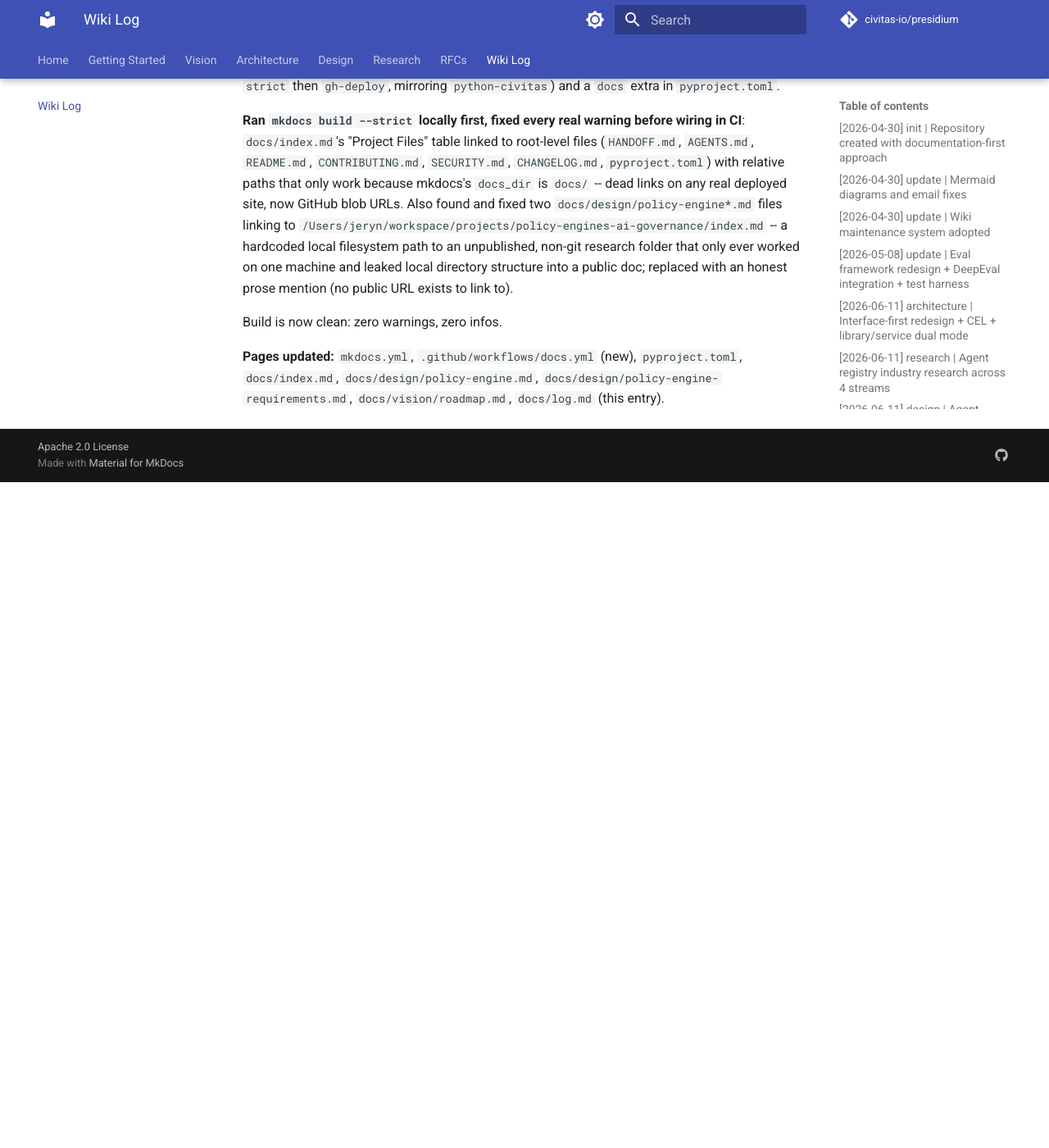
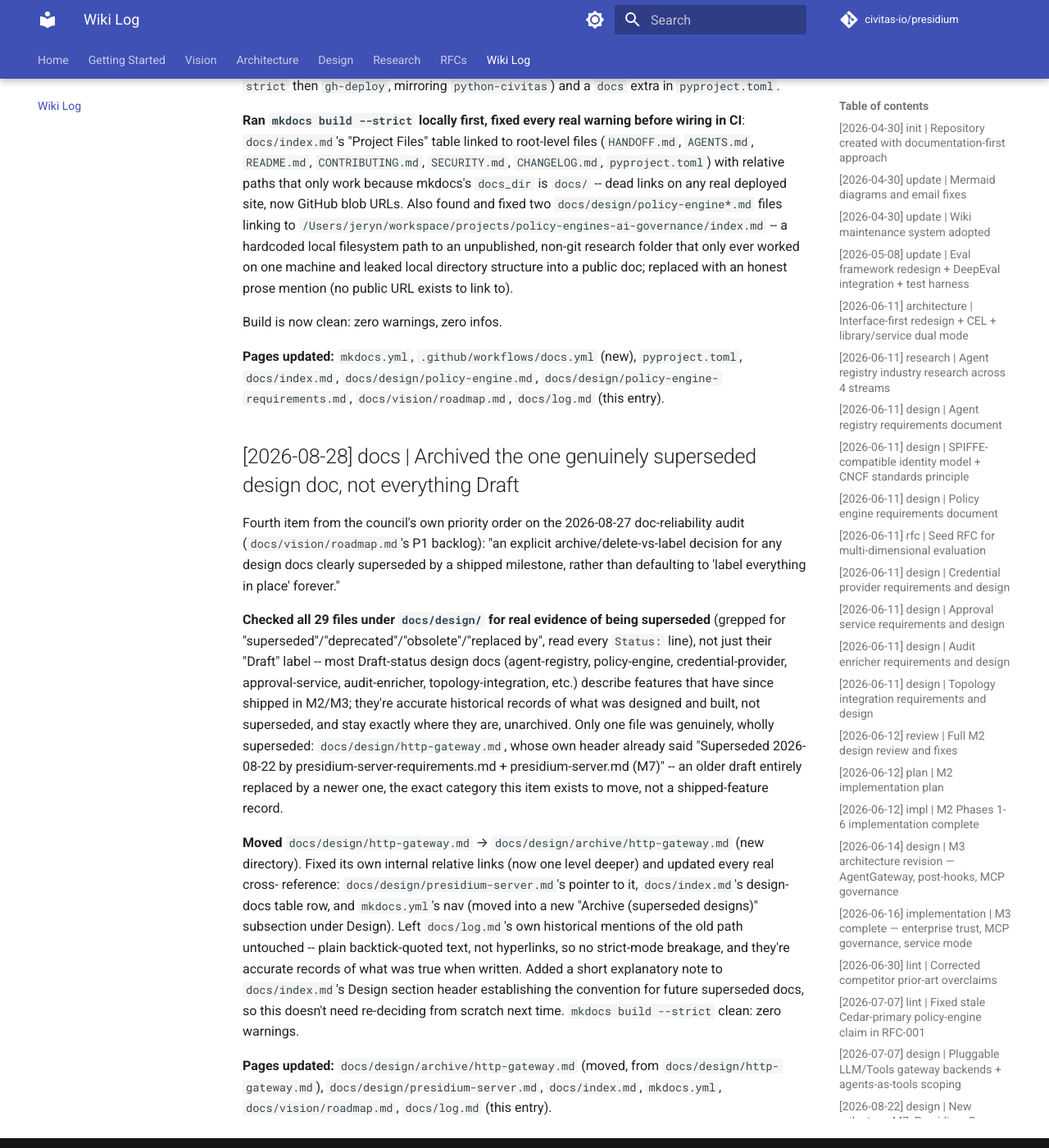
Before and after one commit to civitas-io/presidium, an MkDocs documentation site: the page built from docs/log.md, in a window 1280 px wide and 1400 px high, scrolled down 45638 px. Shown: the whole window at 82% size. Built offline with MkDocs 1.6.1 and Material for MkDocs 9.7.7, drawn with Linux system fonts in a browser that asks for light colours; comment, search, counter and statistics services are not loaded; before the commit the page ends 46226 px from its top, so only the background shows below that.

Commit message:
docs: archive the one genuinely superseded design doc
Fourth and final item from the 2026-08-27 doc-reliability council's
priority order: an explicit archive/delete-vs-label decision for design
docs clearly superseded by a shipped milestone, instead of defaulting to
"label everything in place" forever.

Checked all 29 docs/design/*.md files for real evidence of being
superseded (not just "Draft" status) -- most Draft docs describe
features that have since shipped in M2/M3 and are accurate historical
records, not superseded; left unarchived. Only one file qualified:
docs/design/http-gateway.md, whose own header already said it was
replaced by presidium-server-requirements.md + presidium-server.md (M7).

Moved it to docs/design/archive/http-gateway.md, fixed its own internal
links, and updated every real cross-reference (presidium-server.md,
docs/index.md's table, mkdocs.yml's nav). Added a short convention note
to docs/index.md's Design section so future superseded docs don't need
this decision re-derived from scratch. mkdocs build --strict clean.

Co-Authored-By: Claude Sonnet 5 <noreply@anthropic.com>

```diff
--- a/docs/design/http-gateway.md
+++ b/docs/design/archive/http-gateway.md
@@ -3,14 +3,15 @@
 > External HTTP interface for Presidium-governed agent systems.
 
 **Status:** Superseded 2026-08-22 by
-[`presidium-server-requirements.md`](presidium-server-requirements.md) +
-[`presidium-server.md`](presidium-server.md) (M7) — kept as real historical context, not deleted.
-This doc's own core insight ("Civitas has an HTTP Gateway — Presidium needs to extend it, not
-replace it") was correct when written and is exactly what M7 actually does; it simply sat
-unconnected to any milestone for a long time. The stale `presidium-sdk` package reference below is
-left as written for historical accuracy — that name never matched Presidium's real, shipped
-two-package structure (`presidium`/`presidium-contrib`); see `docs/rfcs/001-presidium-scope.md`'s
-own 2026-08-22 revision note for the same correction made elsewhere.
+[`presidium-server-requirements.md`](../presidium-server-requirements.md) +
+[`presidium-server.md`](../presidium-server.md) (M7) — kept as real historical context, not
+deleted; moved to `docs/design/archive/` 2026-08-28 for the same reason. This doc's own core
+insight ("Civitas has an HTTP Gateway — Presidium needs to extend it, not replace it") was
+correct when written and is exactly what M7 actually does; it simply sat unconnected to any
+milestone for a long time. The stale `presidium-sdk` package reference below is left as written
+for historical accuracy — that name never matched Presidium's real, shipped two-package
+structure (`presidium`/`presidium-contrib`); see `docs/rfcs/001-presidium-scope.md`'s own
+2026-08-22 revision note for the same correction made elsewhere.
 
 **Original status:** Draft (deferred to M4/M5)
 **Original package:** TBD (possibly part of `presidium-sdk`)
--- a/docs/log.md
+++ b/docs/log.md
@@ -1800,3 +1800,35 @@ Build is now clean: zero warnings, zero infos.
 **Pages updated:** `mkdocs.yml`, `.github/workflows/docs.yml` (new), `pyproject.toml`,
 `docs/index.md`, `docs/design/policy-engine.md`, `docs/design/policy-engine-requirements.md`,
 `docs/vision/roadmap.md`, `docs/log.md` (this entry).
+
+## [2026-08-28] docs | Archived the one genuinely superseded design doc, not everything Draft
+
+Fourth item from the council's own priority order on the 2026-08-27 doc-reliability audit
+(`docs/vision/roadmap.md`'s P1 backlog): "an explicit archive/delete-vs-label decision for any
+design docs clearly superseded by a shipped milestone, rather than defaulting to 'label
+everything in place' forever."
+
+**Checked all 29 files under `docs/design/` for real evidence of being superseded** (grepped for
+"superseded"/"deprecated"/"obsolete"/"replaced by", read every `Status:` line), not just their
+"Draft" label -- most Draft-status design docs (agent-registry, policy-engine,
+credential-provider, approval-service, audit-enricher, topology-integration, etc.) describe
+features that have since shipped in M2/M3; they're accurate historical records of what was
+designed and built, not superseded, and stay exactly where they are, unarchived. Only one file
+was genuinely, wholly superseded: `docs/design/http-gateway.md`, whose own header already said
+"Superseded 2026-08-22 by presidium-server-requirements.md + presidium-server.md (M7)" -- an
+older draft entirely replaced by a newer one, the exact category this item exists to move, not
+a shipped-feature record.
+
+**Moved** `docs/design/http-gateway.md` → `docs/design/archive/http-gateway.md` (new directory).
+Fixed its own internal relative links (now one level deeper) and updated every real cross-
+reference: `docs/design/presidium-server.md`'s pointer to it, `docs/index.md`'s design-docs
+table row, and `mkdocs.yml`'s nav (moved into a new "Archive (superseded designs)" subsection
+under Design). Left `docs/log.md`'s own historical mentions of the old path untouched -- plain
+backtick-quoted text, not hyperlinks, so no strict-mode breakage, and they're accurate records
+of what was true when written. Added a short explanatory note to `docs/index.md`'s Design
+section header establishing the convention for future superseded docs, so this doesn't need
+re-deciding from scratch next time. `mkdocs build --strict` clean: zero warnings.
+
+**Pages updated:** `docs/design/archive/http-gateway.md` (moved, from `docs/design/http-gateway.md`),
+`docs/design/presidium-server.md`, `docs/index.md`, `mkdocs.yml`, `docs/vision/roadmap.md`,
+`docs/log.md` (this entry).
--- a/docs/vision/roadmap.md
+++ b/docs/vision/roadmap.md
@@ -300,8 +300,14 @@ real, separate work, not automatically unblocked by this alone.
     tree entirely (in git history, absent on disk — unrelated to this audit, fixed alongside it)
     and two docs/design/policy-engine*.md files hardcoding a local-machine-only filesystem path.
     Strict build is clean: zero warnings.
-  - An explicit archive/delete-vs-label decision for any design docs clearly superseded by a
-    shipped milestone, rather than defaulting to "label everything in place" forever.
+  - ✅ Archive/delete-vs-label decision for superseded design docs — **done, 2026-08-28**.
+    Checked all 29 `docs/design/*.md` files for real evidence of being superseded, not just
+    "Draft" status (most Draft docs describe shipped M2/M3 features — accurate historical
+    record, not superseded, left in place). Only one file qualified:
+    `docs/design/http-gateway.md`, moved to `docs/design/archive/http-gateway.md`, with every
+    real cross-reference (`presidium-server.md`, `docs/index.md`, `mkdocs.yml`) updated and a
+    convention note added to `docs/index.md` for future superseded docs. See `docs/log.md`'s
+    `[2026-08-28]` entry.
   - AGENTS.md needs no thin-router rework — it's already 389 lines with its own documented
     self-correction history (2026-08-24). Deliberately not manufacturing work there.
 - [ ] M4: Autonomy Progression (see below) — real, well-specified, but Presidium is genuinely
--- a/mkdocs.yml
+++ b/mkdocs.yml
@@ -92,7 +92,6 @@ nav:
     - Eval Framework: design/eval-framework.md
     - DeepEval Integration: design/deepeval-integration.md
     - Trust Scoring Requirements: design/trust-scoring-requirements.md
-    - HTTP Gateway (superseded): design/http-gateway.md
     - Presidium Server Requirements: design/presidium-server-requirements.md
     - Presidium Server: design/presidium-server.md
     - Vendor research:
@@ -103,6 +102,8 @@ nav:
     - Trust Scoring Design: design/trust-scoring-design.md
     - Trust Attestation: design/trust-attestation.md
     - Hero Demo Candidates: design/hero-demo-candidates.md
+    - "Archive (superseded designs)":
+      - HTTP Gateway (superseded 2026-08-22): design/archive/http-gateway.md
 
   - Research:
     - Competitive Landscape: research/competitive-landscape.md
```
Also changed, not shown: docs/design/presidium-server.md (+1 -1 lines), docs/index.md (+7 -2 lines).
